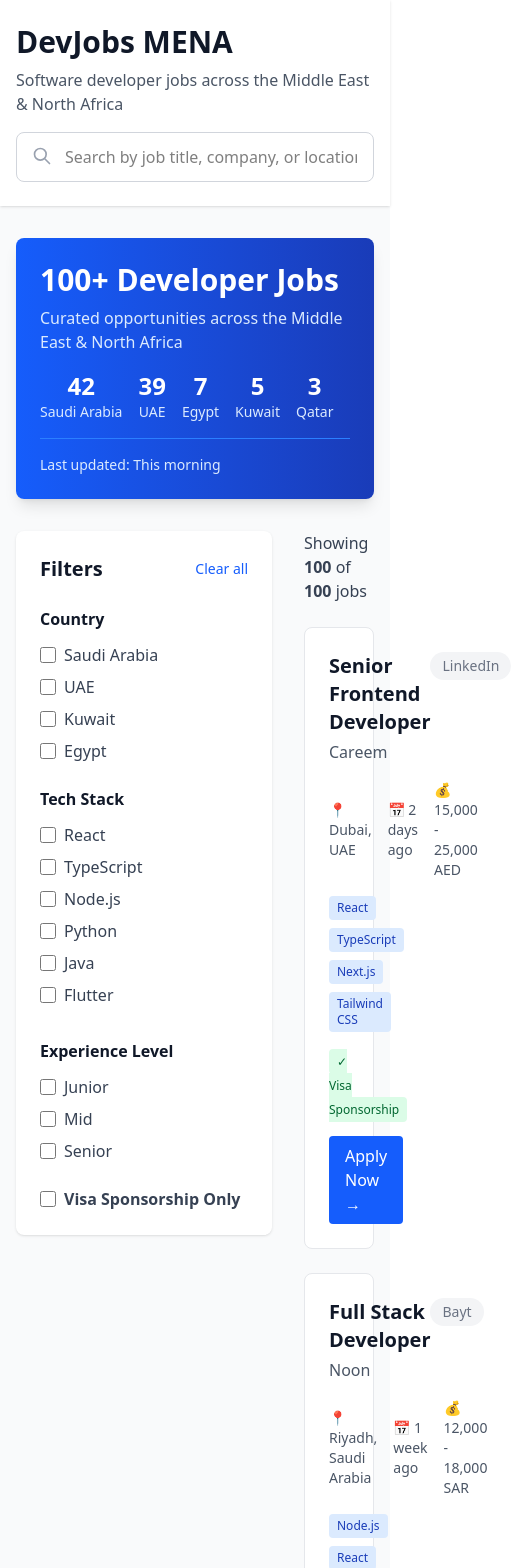
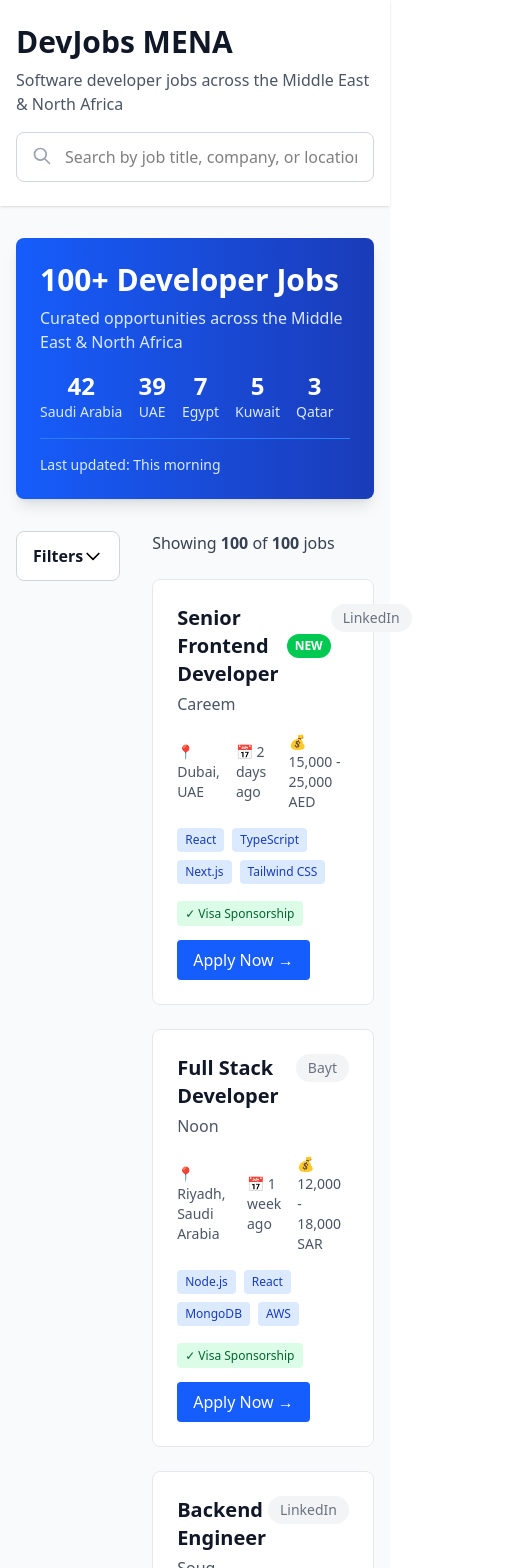
Before and after one commit to aseel-wn/devjobs-mena, a React (Vite) app: page / in a window 390 px wide. Shown: the top 1568 px of the page, 530 px wide, since content can reach past the window. Built offline with nearby package versions, Linux system fonts and the light colour scheme.

Commit message:
Add final polish: NEW badges, animations, mobile filters, loading skeletons, keyboard shortcuts

```diff
--- a/src/App.tsx
+++ b/src/App.tsx
@@ -6,6 +6,7 @@
 import type { Job } from './types/job';
 import { JobStats } from './components/JobStats';
 import { Footer } from './components/Footer';
+import { JobCardSkeleton } from './components/JobCardSkeleton';
 
 function App() {
   const [allJobs, setAllJobs] = useState<Job[]>([]);
@@ -15,6 +16,7 @@
   const [selectedLevels, setSelectedLevels] = useState<string[]>([]);
   const [visaSponsorshipOnly, setVisaSponsorshipOnly] = useState(false);
   const [searchQuery, setSearchQuery] = useState('');
+  const [showFilters, setShowFilters] = useState(false);
 
 
   // Fetch jobs on mount
@@ -30,6 +32,19 @@
         setLoading(false);
       });
   }, []);
+
+// Keyboard shortcuts
+useEffect(() => {
+  const handleKeyPress = (e: KeyboardEvent) => {
+    if (e.key === 'Escape') {
+      handleClearFilters();
+      setShowFilters(false); // Also close mobile filters
+    }
+  };
+
+  window.addEventListener('keydown', handleKeyPress);
+  return () => window.removeEventListener('keydown', handleKeyPress);
+}, []); // Empty dependency array is fine here
 
   // Calculate stats
 const jobsByCountry = useMemo(() => {
@@ -97,6 +112,7 @@
       const matchesCompany = job.company.toLowerCase().includes(query);
       const matchesLocation = job.location.toLowerCase().includes(query);
 
+
       if (!matchesTitle && !matchesCompany && !matchesLocation) {
         return false;
       }
@@ -145,10 +161,25 @@
 
 if (loading) {
   return (
-      <div className="min-h-screen bg-gray-50 flex items-center justify-center">
-        <div className="text-center">
-          <div className="animate-spin rounded-full h-12 w-12 border-b-2 border-blue-600 mx-auto"></div>
-          <p className="mt-4 text-gray-600">Loading jobs...</p>
+    <div className="min-h-screen bg-gray-50">
+      <header className="bg-white shadow">
+        <div className="max-w-7xl mx-auto px-4 py-6">
+          <h1 className="text-3xl font-bold text-gray-900">DevJobs MENA</h1>
+          <p className="text-gray-600 mt-2">
+            Software developer jobs across the Middle East & North Africa
+          </p>
+        </div>
+      </header>
+
+      <div className="max-w-7xl mx-auto px-4 py-8">
+        <div className="mb-6">
+          <div className="h-8 bg-gray-200 rounded w-48 animate-pulse"></div>
+        </div>
+        <div className="grid grid-cols-1 lg:grid-cols-2 gap-6">
+          {[...Array(6)].map((_, i) => (
+            <JobCardSkeleton key={i} />
+          ))}
+        </div>
       </div>
     </div>
   );
@@ -200,6 +231,7 @@
                   </svg>
                 </button>
               )}
+
             </div>
 
           </div>
@@ -218,7 +250,29 @@
         />
         <div className="flex gap-8">
           {/* Sidebar */}
-          <aside className="w-64 flex-shrink-0">
+        {/* Mobile filter toggle button */}
+<div className="lg:hidden mb-4">
+  <button
+    onClick={() => setShowFilters(!showFilters)}
+    className="w-full bg-white border border-gray-300 rounded-lg px-4 py-3 flex items-center justify-between hover:bg-gray-50 transition-colors"
+  >
+    <span className="font-semibold text-gray-900">
+      Filters {(selectedCountries.length + selectedTechStack.length + selectedLevels.length + (visaSponsorshipOnly ? 1 : 0)) > 0 &&
+        `(${selectedCountries.length + selectedTechStack.length + selectedLevels.length + (visaSponsorshipOnly ? 1 : 0)})`}
+    </span>
+    <svg
+      className={`w-5 h-5 transition-transform ${showFilters ? 'rotate-180' : ''}`}
+      fill="none"
+      stroke="currentColor"
+      viewBox="0 0 24 24"
+    >
+      <path strokeLinecap="round" strokeLinejoin="round" strokeWidth={2} d="M19 9l-7 7-7-7" />
+    </svg>
+  </button>
+</div>
+
+{/* Sidebar - hidden on mobile unless toggled */}
+<aside className={`w-64 flex-shrink-0 ${showFilters ? 'block' : 'hidden'} lg:block mb-4 lg:mb-0`}>
   <FilterSidebar
     selectedCountries={selectedCountries}
     selectedTechStack={selectedTechStack}
@@ -259,8 +313,14 @@
   </div>
 ) : (
               <div className="grid grid-cols-1 lg:grid-cols-2 gap-6">
-                {filteredJobs.map((job) => (
-                  <JobCard key={job.id} job={job} />
+  {filteredJobs.map((job, index) => (
+    <div
+      key={job.id}
+      className="animate-fadeIn"
+      style={{ animationDelay: `${index * 0.05}s` }}
+    >
+      <JobCard job={job} />
+    </div>
   ))}
 </div>
             )}
--- a/src/components/JobCard.tsx
+++ b/src/components/JobCard.tsx
@@ -4,15 +4,27 @@
   job: Job;
 }
 
+  function isNewJob(postedDate: string): boolean {
+  const newKeywords = ['1 day ago', '2 days ago', '3 days ago', 'today', 'yesterday'];
+  return newKeywords.some(keyword => postedDate.toLowerCase().includes(keyword));
+}
+
 export function JobCard({ job }: JobCardProps) {
   return (
     <div className="bg-white border border-gray-200 rounded-lg p-6 hover:shadow-lg transition-shadow">
 <div className="flex justify-between items-start mb-4">
-        <div>
+  <div className="flex-1">
+    <div className="flex items-center gap-2 mb-1">
       <h3 className="text-xl font-semibold text-gray-900">
         {job.title}
       </h3>
-          <p className="text-gray-600 mt-1">{job.company}</p>
+      {isNewJob(job.postedDate) && (
+        <span className="bg-green-500 text-white text-xs px-2 py-1 rounded-full font-semibold">
+          NEW
+        </span>
+      )}
+    </div>
+    <p className="text-gray-600">{job.company}</p>
   </div>
   <span className="text-sm text-gray-500 bg-gray-100 px-3 py-1 rounded-full">
     {job.source}
--- /dev/null
+++ b/src/components/JobCardSkeleton.tsx
@@ -0,0 +1,26 @@
+export function JobCardSkeleton() {
+  return (
+    <div className="bg-white border border-gray-200 rounded-lg p-6 animate-pulse">
+      <div className="flex justify-between items-start mb-4">
+        <div className="flex-1">
+          <div className="h-6 bg-gray-200 rounded w-3/4 mb-2"></div>
+          <div className="h-4 bg-gray-200 rounded w-1/2"></div>
+        </div>
+        <div className="h-6 w-16 bg-gray-200 rounded-full"></div>
+      </div>
+
+      <div className="flex gap-4 mb-4">
+        <div className="h-4 bg-gray-200 rounded w-24"></div>
+        <div className="h-4 bg-gray-200 rounded w-24"></div>
+      </div>
+
+      <div className="flex gap-2 mb-4">
+        <div className="h-6 bg-gray-200 rounded w-16"></div>
+        <div className="h-6 bg-gray-200 rounded w-20"></div>
+        <div className="h-6 bg-gray-200 rounded w-16"></div>
+      </div>
+
+      <div className="h-10 bg-gray-200 rounded w-32"></div>
+    </div>
+  );
+}
--- a/src/index.css
+++ b/src/index.css
@@ -1 +1,17 @@
 @import "tailwindcss";
+
+@keyframes fadeIn {
+  from {
+    opacity: 0;
+    transform: translateY(10px);
+  }
+  to {
+    opacity: 1;
+    transform: translateY(0);
+  }
+}
+
+.animate-fadeIn {
+  animation: fadeIn 0.3s ease-out forwards;
+  opacity: 0;
+}
```
Lines whose indentation alone changed are shown as unchanged.
